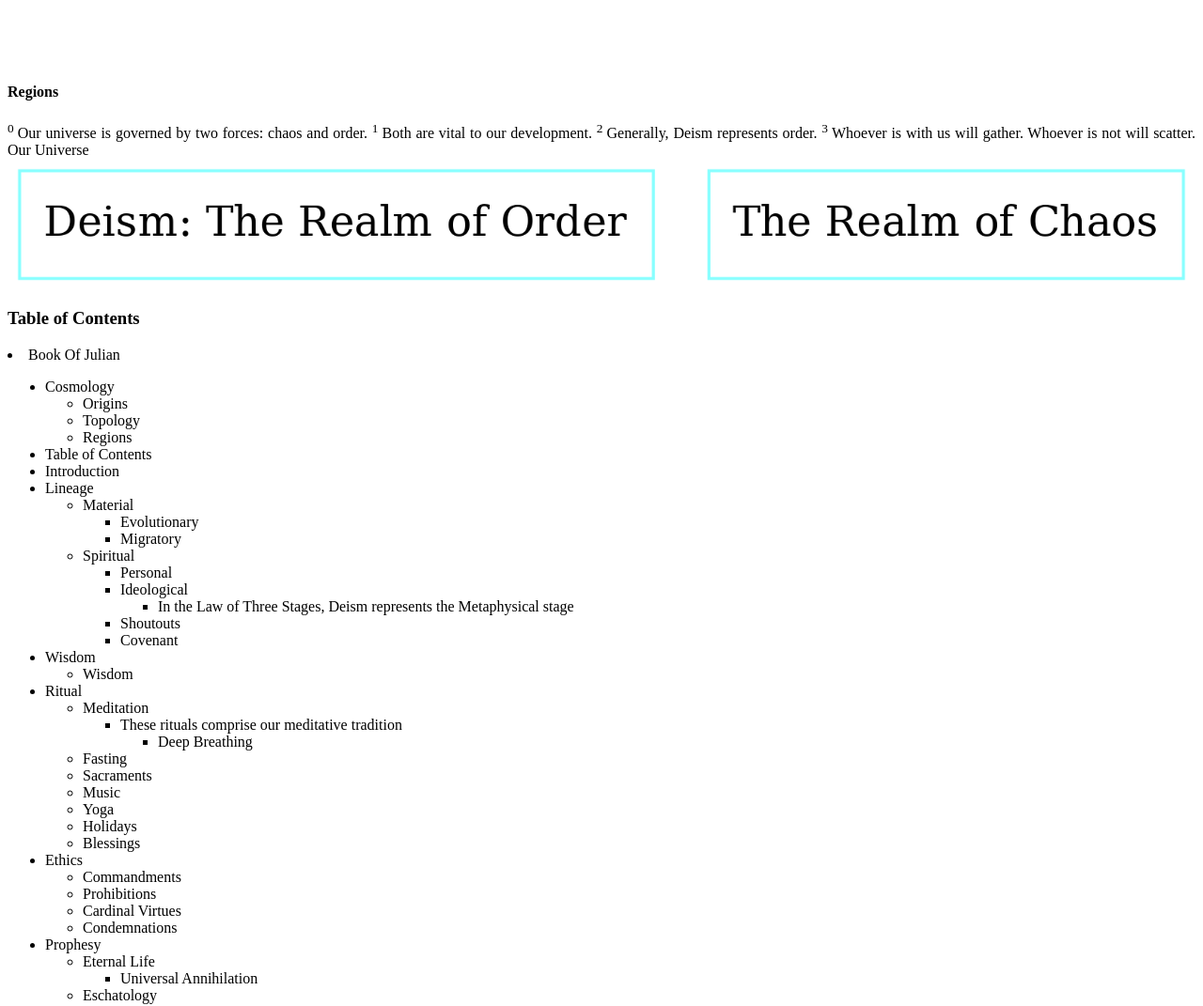
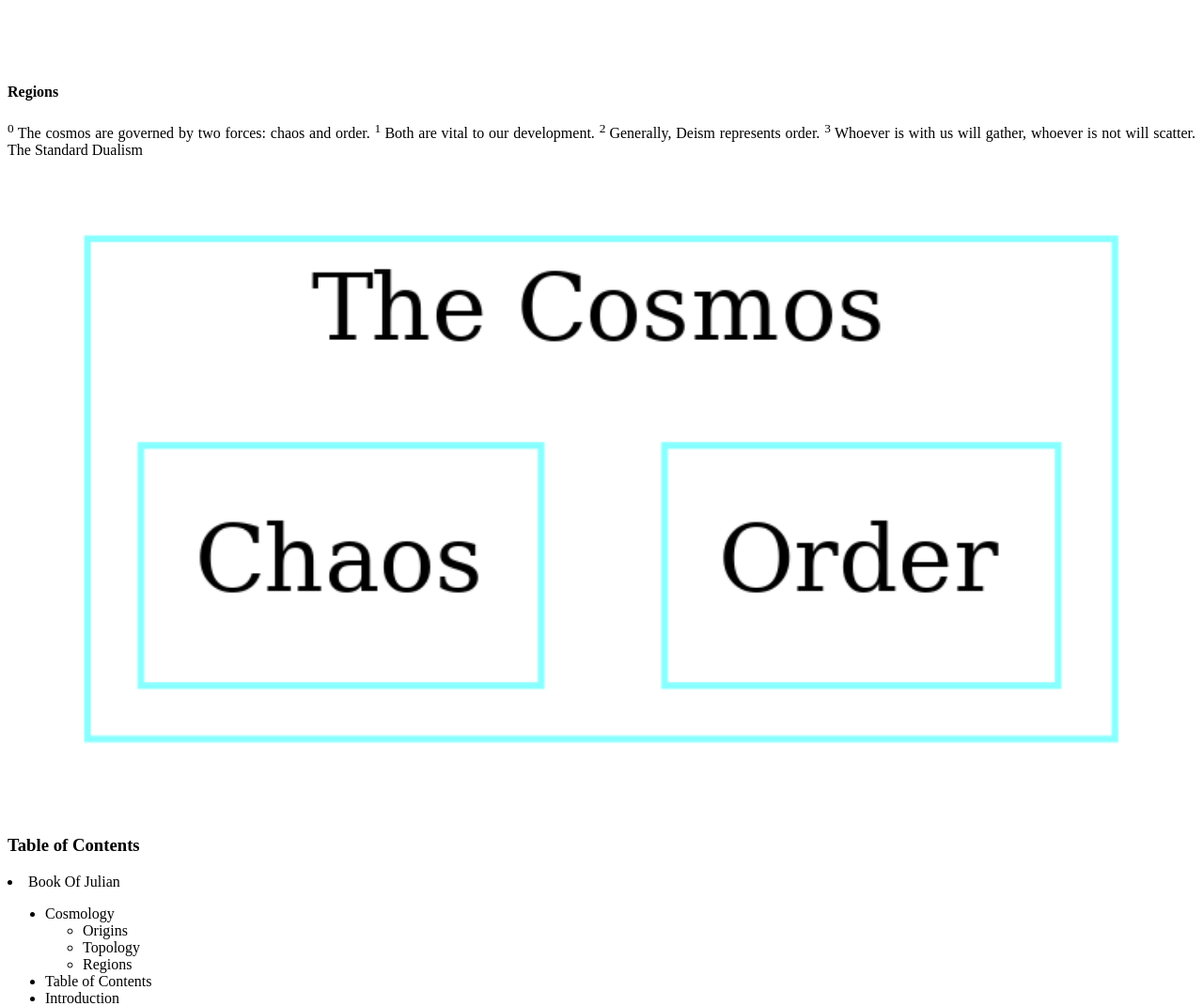
Before and after one commit to julianfl0w/Deism, a plain HTML site: page ABSA.html in a window 1280 px wide. Shown: the part 1066-2137 px from the top of the page at 94% size. Drawn offline with Linux system fonts and the light colour scheme.

Commit message:
cosmos fix

```diff
--- a/ABSA.html
+++ b/ABSA.html
@@ -84,7 +84,7 @@
    <sup>
     0
    </sup>
-   Our universe is governed by two forces: chaos and order.
+   The cosmos are governed by two forces: chaos and order.
    <sup>
     1
    </sup>
@@ -96,10 +96,10 @@
    <sup>
     3
    </sup>
-   Whoever is with us will gather. Whoever is not will scatter.
-Our Universe
+   Whoever is with us will gather, whoever is not will scatter.
+The Standard Dualism
    <br/>
-   <img src="graphs/Our_Universe.png" width="100%"/>
+   <img src="graphs/The_Standard_Dualism.png" width="100%"/>
   </p>
   <h3>
    <a name="Table_of_Contents">
```
Also changed, not shown: README.md, graphs/The_Standard_Dualism.png (added), 2 other files.
